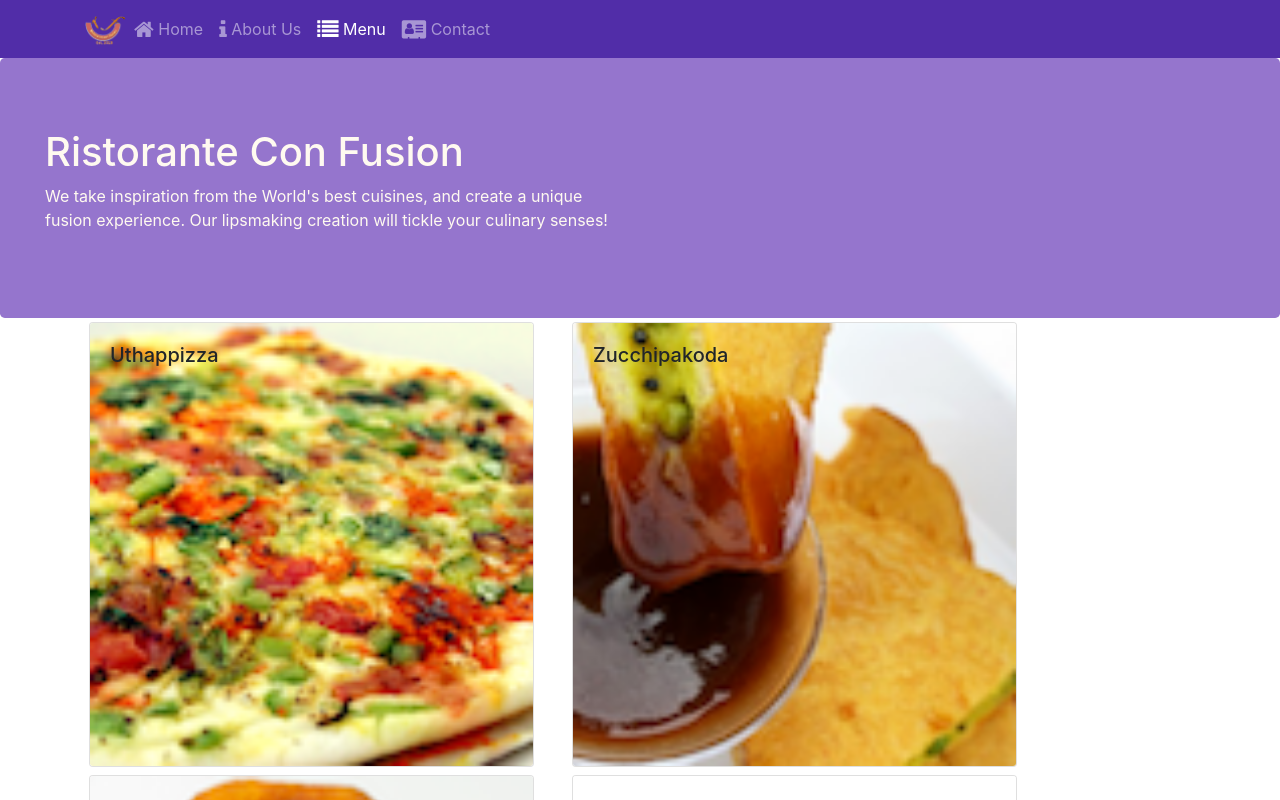
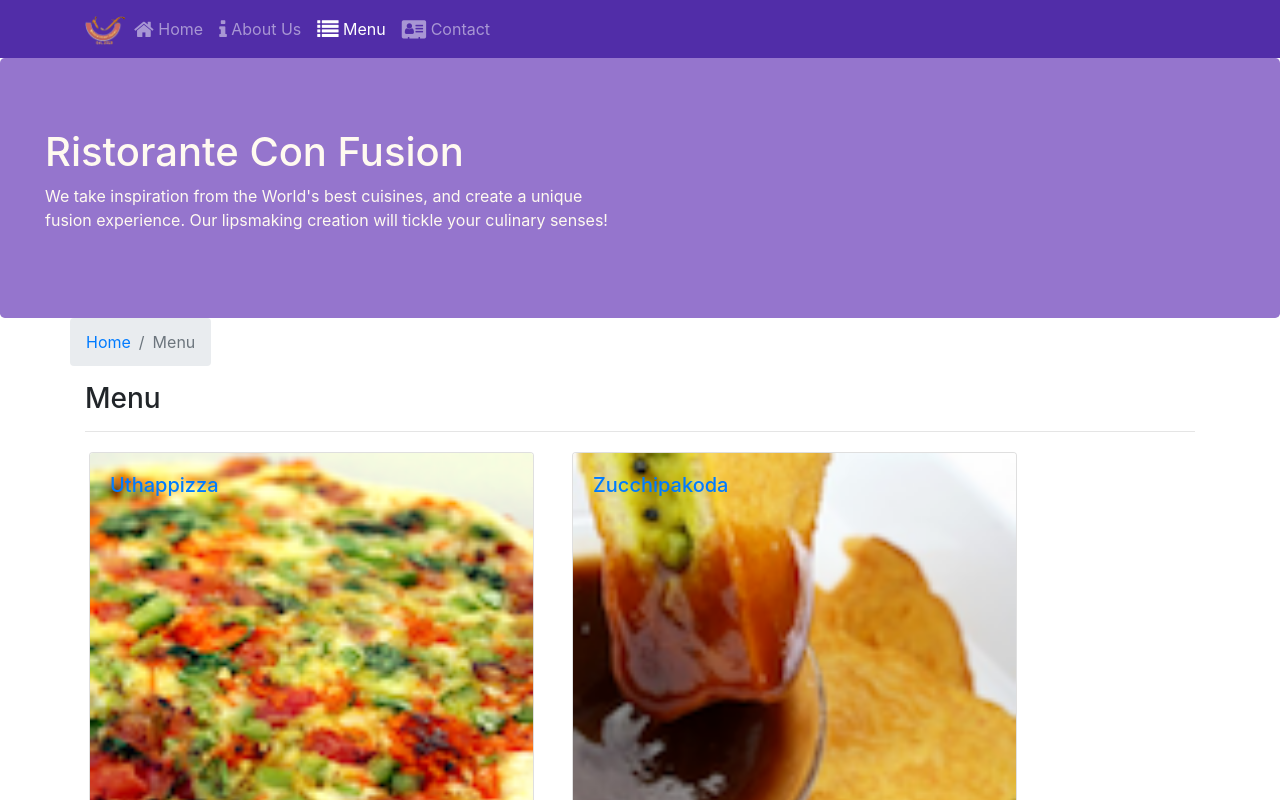
Before and after one commit to pragyesh29/Confusion_React, a React (Create React App) app: page /menu in a window 1280 px wide. Shown: the top 800 px of the page. Built offline with nearby package versions, Linux system fonts and the light colour scheme.

Commit message:
Single Page Application Part II

```diff
--- a/src/components/ContactComponent.js
+++ b/src/components/ContactComponent.js
@@ -1,8 +1,18 @@
 import React from 'react';
+import {Breadcrumb, BreadcrumbItem} from 'reactstrap';
+import {Link}from 'react-router-dom';
 
 function Contact(props){
     return (
         <div className="container">
+            <Breadcrumb>
+                <BreadcrumbItem><Link to={'/home'}>Home</Link></BreadcrumbItem>
+                <BreadcrumbItem active>Concat Us</BreadcrumbItem>
+            </Breadcrumb>
+            <div className="col-12">
+                <h3>Contact Us</h3>
+                <hr />
+            </div>
             <div className="row row-content">
                 <div className="col-12">
                     <h3>Location Information</h3>
--- a/src/components/DishDetailComponent.js
+++ b/src/components/DishDetailComponent.js
@@ -1,5 +1,6 @@
 import React from 'react';
-import {Card, CardBody, CardImg, CardTitle, CardText} from 'reactstrap';
+import {Card, CardBody, CardImg, CardTitle, CardText, Breadcrumb, BreadcrumbItem} from 'reactstrap';
+import {Link} from 'react-router-dom';
 
     function RenderDish({dish}){
         return (
@@ -33,6 +34,14 @@
         if(props.dish != null){
             return (
                 <div className="container">
+                    <Breadcrumb>
+                        <BreadcrumbItem><Link to={'/menu'}>Menu</Link></BreadcrumbItem>
+                        <BreadcrumbItem active>{props.dish.name}</BreadcrumbItem>
+                    </Breadcrumb>
+                    <div className="col-12">
+                        <h3>Menu</h3>
+                        <hr />
+                    </div>
                     <div className="row">
                         <div className="col-12 col-md-5 m-1">
                             <RenderDish dish={props.dish}/>
@@ -40,7 +49,7 @@
                         <div className="col-12 col-md-5 m-1">
                             <div>
                                 <h5>Comments</h5>
-                                <RenderComments comments={props.dish.comments}/>
+                                <RenderComments comments={props.comments}/>
                             </div>
                         </div>
                     </div>
--- a/src/components/MainComponent.js
+++ b/src/components/MainComponent.js
@@ -33,12 +33,20 @@
        );
     }
 
+    const DishWithId = ({match}) => {
+      return (
+        <DishDetail dish={this.state.dishes.filter(dish => dish.id === parseInt(match.params.dishId,10))[0]}
+        comments={this.state.comments.filter(comment => comment.dishId === parseInt(match.params.dishId,10))}/>
+      );
+    }
+
     return (
       <div>
         <Header/>
         <Switch>
           <Route path="/home" component={Homepage} />
           <Route exact path="/menu" component={() => <Menu dishes={this.state.dishes}/>} />
+          <Route path="/menu/:dishId" component={DishWithId} />
           <Route exact path="/contactus" component={Contact} />
           <Redirect to="/home" />
         </Switch>
--- a/src/components/MenuComponent.js
+++ b/src/components/MenuComponent.js
@@ -1,13 +1,16 @@
 import React from 'react';
-import {Card, CardImg, CardImgOverlay, CardTitle} from 'reactstrap';
+import {Card, CardImg, CardImgOverlay, CardTitle, Breadcrumb, BreadcrumbItem} from 'reactstrap';
+import {Link} from 'react-router-dom';
 
-        function RenderMenuItem({dish, getDishId}){
+    function RenderMenuItem({dish}){
         return (
-            <Card onClick={() => getDishId(dish.id)}>
+            <Card>
+                <Link to={`/menu/${dish.id}`} >
                     <CardImg width="100%" src={dish.image} alt={dish.name} />
                     <CardImgOverlay>
                         <CardTitle heading>{dish.name}</CardTitle>
                     </CardImgOverlay>
+                </Link>
             </Card>
         );
     }
@@ -16,7 +19,7 @@
         const menu = props.dishes.map((dish) => {
             return (
                 <div key={dish.id} className="col-12 col-md-5 m-1">
-                       <RenderMenuItem dish={dish} getDishId={props.getDishId}/>
+                    <RenderMenuItem dish={dish}/>
                 </div>
             );
         });
@@ -24,10 +27,17 @@
         return (
             <div className="container">
                 <div className="row">
-                       {menu}
+                    <Breadcrumb>
+                        <BreadcrumbItem><Link to={'/home'}>Home</Link></BreadcrumbItem>
+                        <BreadcrumbItem active>Menu</BreadcrumbItem>
+                    </Breadcrumb>
+                    <div className="col-12">
+                        <h3>Menu</h3>
+                        <hr />
+                    </div>
                 </div>
                 <div className="row">
-
+                    {menu}
                 </div>
             </div>
         );
```
Lines whose indentation alone changed are shown as unchanged.
